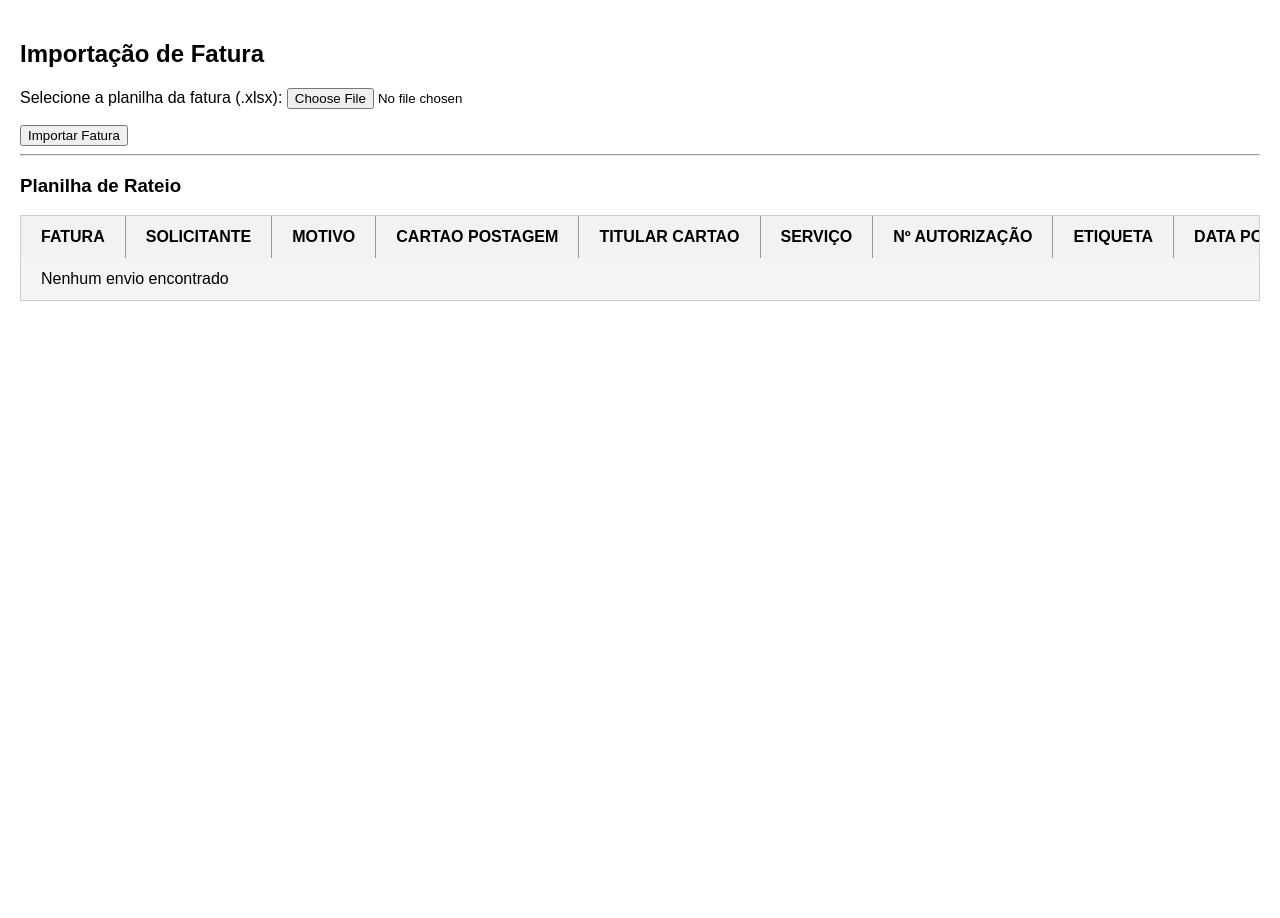
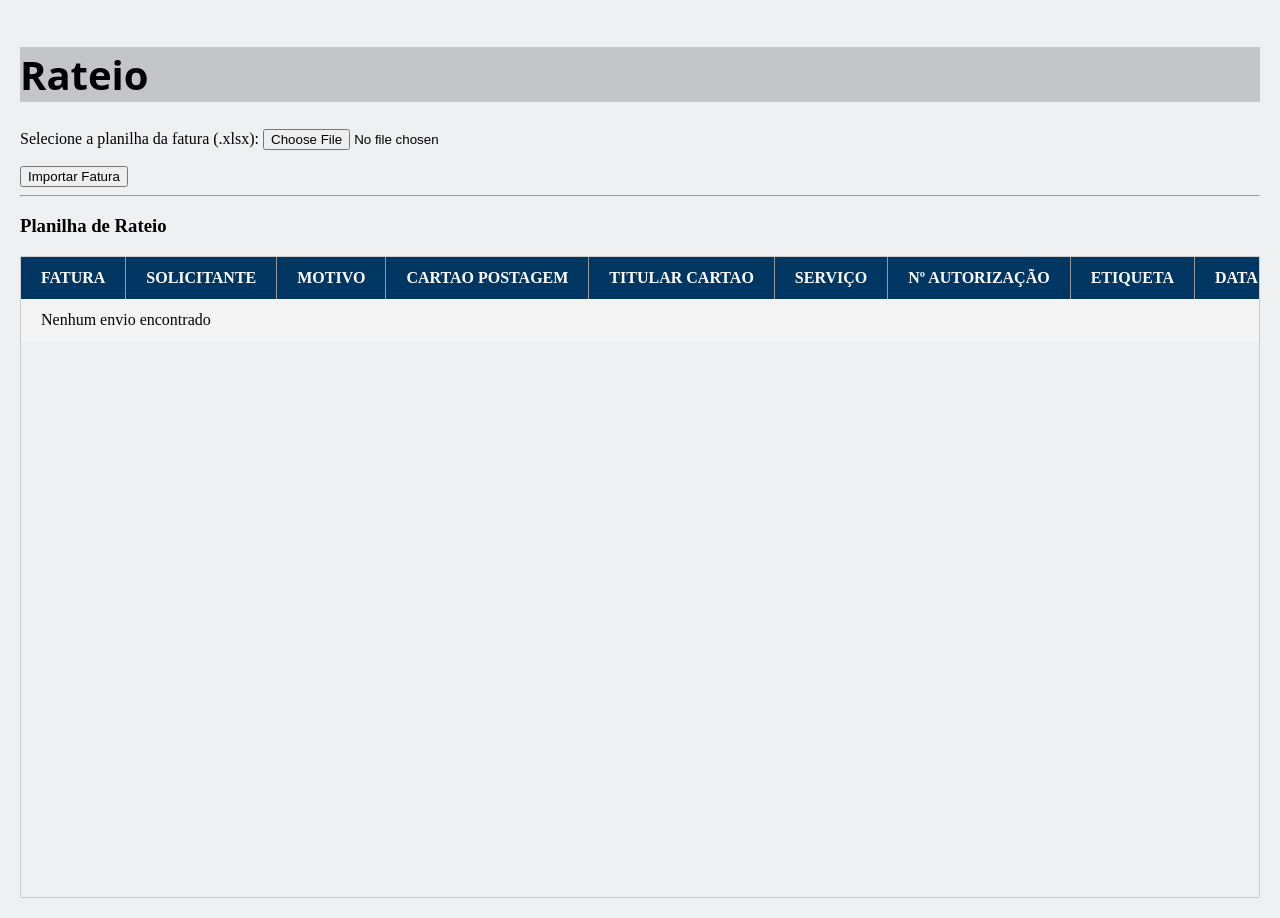
Before and after one commit to Muriloifrn/Sistema_envios, a Django app: page /home/rateio in a window 1280 px wide. Before the commit the page ends 301 px from the top, so only its background shows below. Run offline with Django 5.2, Linux system fonts and the light colour scheme; data that the repository does not hold is empty.

Commit message:
atualizacao html 0.1

```diff
--- /dev/null
+++ b/SRCs/static/SRCs/css/padrao.css
@@ -0,0 +1,13 @@
+/* Mantém estrutura geral */
+body {
+    margin: 0;
+    padding: 0;
+    background: #eff0f2;
+}
+
+h1 {
+    font-family: 'Open Sans', sans-serif;
+    font-weight: bold;
+    font-size: 40px;
+    background-color: #c4c5c6;
+}
--- a/SRCs/static/SRCs/css/rateio.css
+++ b/SRCs/static/SRCs/css/rateio.css
@@ -1,10 +1,3 @@
-/* Mantém estrutura geral */
-body {
-    margin: 0;
-    padding: 0;
-    font-family: Arial, sans-serif;
-}
-
 .container {
     padding: 20px;
 }
@@ -14,6 +7,7 @@ body {
     overflow-x: auto;
     overflow-y: auto;
     max-height: 80vh;
+    height: calc(10 * 70px);
     border: 1px solid #ccc;
 }
 
@@ -25,17 +19,22 @@ table {
     table-layout: auto;
 }
 
+table tbody tr {
+    height: 42px;
+}
+
 /* Cabeçalho */
 th {
     position: sticky;
     top: 0;
-    background: #f2f2f2;
+    background: #003762;
     z-index: 1;
     padding: 12px 20px; /* espaçamento interno maior */
     border-right: 1px solid #999; /* barra vertical */
     white-space: nowrap; /* impede quebra de linha */
     text-align: left;
     font-weight: bold;
+    color: #ffffff;
 }
 
 /* Células */
--- a/SRCs/templates/SRCs/form_envio.html
+++ b/SRCs/templates/SRCs/form_envio.html
@@ -1,12 +1,14 @@
+{% load static %}
 <!DOCTYPE html>
 <html lang="pt-br">
 <head>
     <meta charset="UTF-8">
     <meta name="viewport" content="width=device-width, initial-scale=1.0">
-    <title>Document</title>
+    <link rel="stylesheet" href="{% static 'SRCs/css/padrao.css' %}">
+    <title>Cadastrar envio</title>
 </head>
 <body>
-    <h1>Cadastro de envio</h1>
+    <h1>Cadastro de Envios</h1>
 
     <form action="{% url 'cadastro_envio' %}" method="POST">
         {% csrf_token %}
--- a/SRCs/templates/SRCs/form_und.html
+++ b/SRCs/templates/SRCs/form_und.html
@@ -1,12 +1,14 @@
+{% load static %}
 <!DOCTYPE html>
 <html lang="pt-br">
 <head>
     <meta charset="UTF-8">
     <meta name="viewport" content="width=device-width, initial-scale=1.0">
-    <title>Cadastro de Unidades</title>
+    <link rel="stylesheet" href="{% static 'SRCs/css/padrao.css' %}">
+    <title>Cadastro de Unidade</title>
 </head>
 <body>
-    <h1>Cadastro de Unidade</h1>
+    <h1>Cadastro de Unidades</h1>
 
     <form action="{% url 'cadastro_unidade' %}" method="POST">
     {% csrf_token %}
--- a/SRCs/templates/SRCs/form_user.html
+++ b/SRCs/templates/SRCs/form_user.html
@@ -1,12 +1,14 @@
+{% load static %}
 <!DOCTYPE html>
 <html lang="pt-br">
 <head>
     <meta charset="UTF-8">
     <meta name="viewport" content="width=device-width, initial-scale=1.0">
+    <link rel="stylesheet" href="{% static 'SRCs/css/padrao.css' %}">
     <title>Cadastro de Usuário</title>
 </head>
 <body>
-    <h1>Cadastro de Usuário</h1>
+    <h1>Cadastro de Usuários</h1>
 
     <form action="{% url 'cadastro_user' %}" method="POST">
         {% csrf_token %}
--- a/SRCs/templates/SRCs/home.html
+++ b/SRCs/templates/SRCs/home.html
@@ -1,9 +1,11 @@
+{% load static %}
 <!DOCTYPE html>
 <html lang="pt-br">
 <head>
     <meta charset="UTF-8">
     <meta name="viewport" content="width=device-width, initial-scale=1.0">
-    <title>Document</title>
+    <title>Menu</title>
+    <link rel="stylesheet" href="{% static 'SRCs/css/padrao.css' %}">
 </head>
 <body>
     <h1>Tudo certo</h1>
--- a/SRCs/templates/SRCs/index.html
+++ b/SRCs/templates/SRCs/index.html
@@ -1,8 +1,10 @@
+{% load static %}
 <!DOCTYPE html>
 <html lang="pt-br">
 <head>
     <meta charset="UTF-8">
     <meta name="viewport" content="width=device-width, initial-scale=1.0">
+    <link rel="stylesheet" href="{% static 'SRCs/css/padrao.css' %}">
     <title>Login</title>
 </head>
 <body>
--- a/SRCs/templates/SRCs/rateio.html
+++ b/SRCs/templates/SRCs/rateio.html
@@ -5,11 +5,12 @@
     <meta charset="UTF-8">
     <title>Rateio</title>
     <link rel="stylesheet" href="{% static 'SRCs/css/rateio.css' %}">
+    <link rel="stylesheet" href="{% static 'SRCs/css/padrao.css' %}">
 </head>
 <body>
 
 <div class="container">
-    <h2>Importação de Fatura</h2>
+    <h1>Rateio</h1>
 
     {% if messages %}
         {% for message in messages %}
--- a/SRCs/templates/SRCs/unidade.html
+++ b/SRCs/templates/SRCs/unidade.html
@@ -1,8 +1,10 @@
+{% load static %}
 <!DOCTYPE html>
 <html lang="pt-br">
 <head>
     <meta charset="UTF-8">
     <meta name="viewport" content="width=device-width, initial-scale=1.0">
+    <link rel="stylesheet" href="{% static 'SRCs/css/padrao.css' %}">
     <title>Document</title>
 </head>
 <body>
--- a/SRCs/templates/SRCs/user.html
+++ b/SRCs/templates/SRCs/user.html
@@ -1,8 +1,10 @@
+{% load static %}
 <!DOCTYPE html>
 <html lang="pt-br">
 <head>
     <meta charset="UTF-8">
     <meta name="viewport" content="width=device-width, initial-scale=1.0">
+    <link rel="stylesheet" href="{% static 'SRCs/css/padrao.css' %}">
     <title>Document</title>
 </head>
 <body>
```
Also changed, not shown: SRCs/templates/SRCs/graficos.html (+13 -0 lines).
